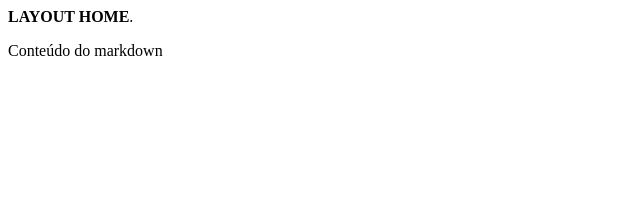
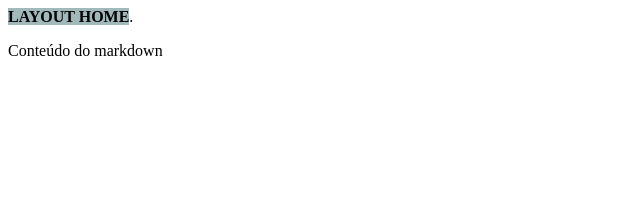
Before and after one commit to criatividade-digital/alfabetizar, a Jekyll site: the page built from index.markdown, in a window 1280 px wide. Shown: the top 198 px of the page, without its empty margins (0-640 px from the left). Built offline with Jekyll 4.4.1, drawn with Linux system fonts in a browser that asks for light colours.

Commit message:
ainda em teste

```diff
--- a/_layouts/home.html
+++ b/_layouts/home.html
@@ -3,7 +3,7 @@
   <head>
     <meta charset="utf-8">
     <title>title</title>
-    <link rel="stylesheet" href="style.css">
+    <link rel="stylesheet" href="assets/style.css">
     <!--<script src="script.js"></script>-->
   </head>
   <body>
--- /dev/null
+++ b/_sass/principal.scss
@@ -0,0 +1,8 @@
+/* define primary colors */
+$primary_1: #a2b9bc;
+$primary_2: #b2ad7f;
+
+/* use the variables */
+b {
+  background-color: $primary_1; // here you can put an inline comment
+}
--- /dev/null
+++ b/assets/style.scss
@@ -0,0 +1,6 @@
+---
+# this ensures Jekyll reads the file to be transformed into CSS later
+# only Main files contain this front matter, not partials.
+---
+// Bootstrap variables
+@import "principal";
```
